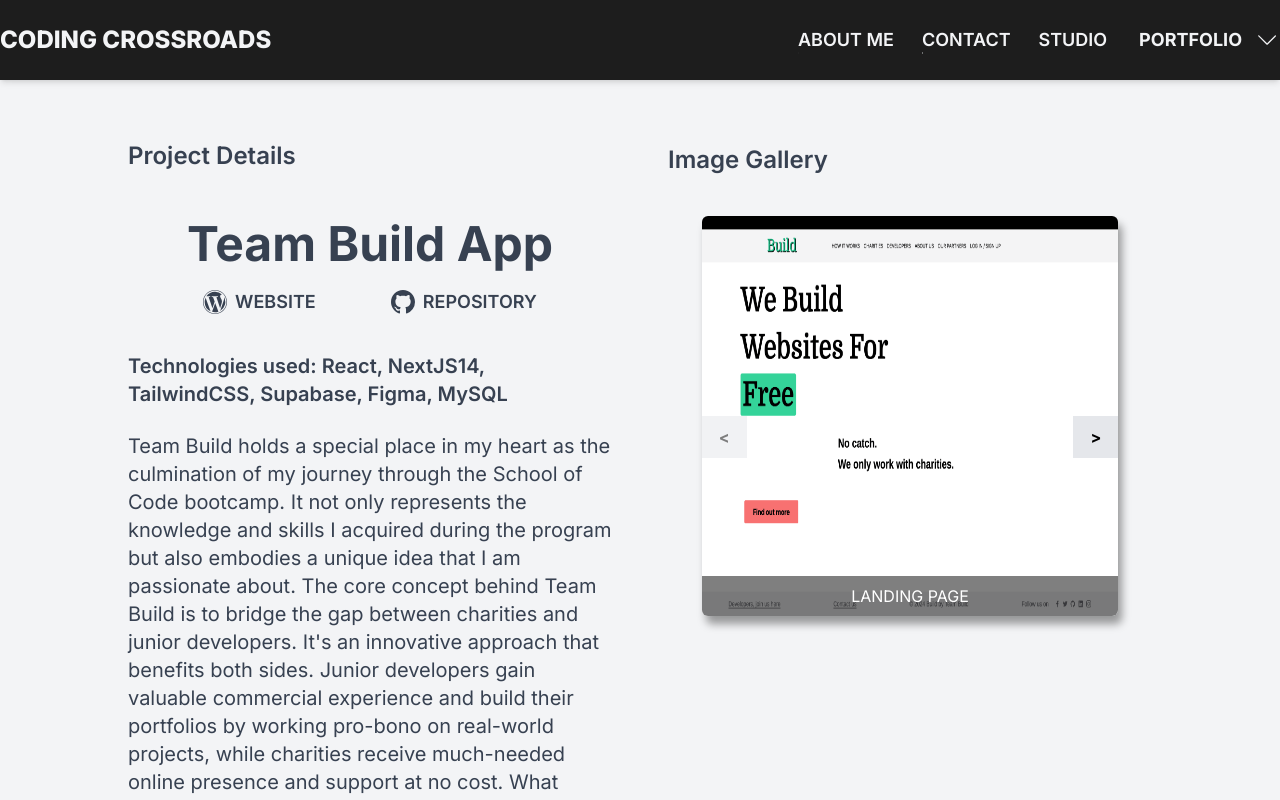
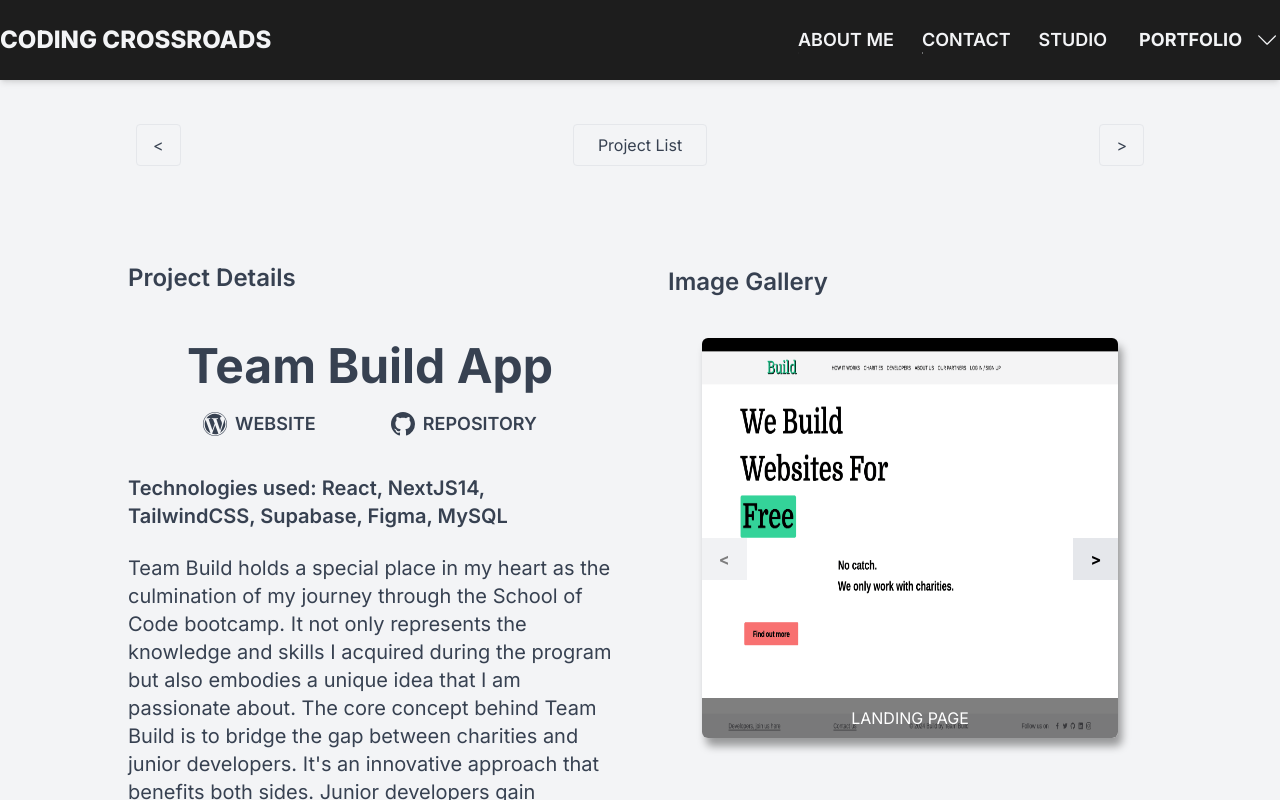
Before and after one commit to Zawadzki-Michal/CodingCrossroads, a Next.js app: page /projects/build in a window 1280 px wide. Shown: the top 800 px of the page. Built offline with nearby package versions, Linux system fonts and the light colour scheme.

Commit message:
added buttons for next / prev project and button for project list

```diff
--- a/src/app/(user)/projects/[id]/page.tsx
+++ b/src/app/(user)/projects/[id]/page.tsx
@@ -6,28 +6,45 @@ import { Project } from "../../../../../types";
 import Carousel from "@/components/Carusel";
 import WebsiteLink from "@/components/WebsiteLink";
 import GitHubLink from "@/components/GithubLink";
+import ProjectNavigationButtons from "@/components/ProjectNavigationButtons";
 
 export default function ProjectDetail() {
   const router = useRouter();
   const pathname = usePathname();
-  const searchParams = useSearchParams();
-
   const [project, setProject] = useState<Project | null>(null);
+  const [currentIndex, setCurrentIndex] = useState<number | null>(null);
 
   useEffect(() => {
-    const project = projectsData.find(
+    const projectIndex = projectsData.findIndex(
       (project) => project.route === pathname
-    ) as Project;
-    setProject(project);
+    );
+    setCurrentIndex(projectIndex);
+    if (projectIndex !== -1) {
+      setProject(projectsData[projectIndex]);
+    }
   }, [pathname]);
 
-  if (!project) {
+  const navigateToProject = (index: number) => {
+    if (index >= 0 && index < projectsData.length) {
+      router.push(projectsData[index].route);
+    }
+  };
+
+  if (currentIndex === null || !project) {
     return <div>Project not found</div>;
   }
 
   return (
-    <div className="md:min-h-[calc(100vh-156px)] grid lg:grid-cols-2 lg:gap-10 gap-4 lg:pt-5 bg-gray-100 lg:px-[120px]">
-      <div className="bg-gray-100 flex flex-col gap-2 px-2 text-gray-700 order-2">
+    <div className="grid md:grid-cols-2 lg:gap-10 gap-4 lg:pt-5 bg-gray-100 lg:px-[120px]">
+      <div className="md:col-span-2 flex justify-between px-2 pt-2">
+        <ProjectNavigationButtons
+          currentIndex={currentIndex}
+          totalProjects={projectsData.length}
+          onNavigate={navigateToProject}
+          // Pass any other necessary props
+        />
+      </div>
+      <div className="bg-gray-100 flex flex-col gap-2 px-2 text-gray-700 order-3 md:order-2">
         <div>
           <h1 className="hidden md:block text-2xl md:py-10 font-semibold">
             Project Details
@@ -43,7 +60,7 @@ export default function ProjectDetail() {
         </h2>
         <h2 className="text-xl pb-4">{project.longDescription}</h2>
       </div>
-      <div className="md:pb-10 pt-1 md:order-2 order-1">
+      <div className="md:pb-10 pt-1 order-2 md:order-3">
         <h1 className="hidden md:block md:text-2xl md:py-10 py-5 px-2 font-semibold text-gray-700">
           Image Gallery
         </h1>
--- /dev/null
+++ b/src/components/ProjectNavigationButtons.tsx
@@ -0,0 +1,56 @@
+import { useRouter } from "next/navigation";
+import React, { useEffect, useState } from "react";
+
+type Props = {
+  currentIndex: number;
+  totalProjects: number;
+  onNavigate: (index: number) => void;
+};
+
+const ProjectNavigationButtons: React.FC<Props> = ({
+  currentIndex,
+  totalProjects,
+  onNavigate,
+}) => {
+  const router = useRouter();
+  const [isRouterReady, setIsRouterReady] = useState(false);
+
+  useEffect(() => {
+    if (router) {
+      setIsRouterReady(true);
+    }
+  }, [router]);
+
+  const navigateToProjectList = () => {
+    if (isRouterReady) {
+      router.push("/projects");
+    }
+  };
+
+  return (
+    <div className="flex w-full justify-between px-2 py-4">
+      <button
+        className="border px-4 py-2 rounded text-gray-700 hover:bg-gray-200"
+        onClick={() => onNavigate(currentIndex - 1)}
+        disabled={currentIndex <= 0}
+      >
+        {"<"}
+      </button>
+      <button
+        className="border px-6 py-2 mx-2 rounded text-gray-700 hover:bg-gray-200"
+        onClick={navigateToProjectList}
+      >
+        Project List
+      </button>
+      <button
+        className="border px-4 py-2 rounded text-gray-700 hover:bg-gray-200"
+        onClick={() => onNavigate(currentIndex + 1)}
+        disabled={currentIndex >= totalProjects - 1}
+      >
+        {">"}
+      </button>
+    </div>
+  );
+};
+
+export default ProjectNavigationButtons;
```
